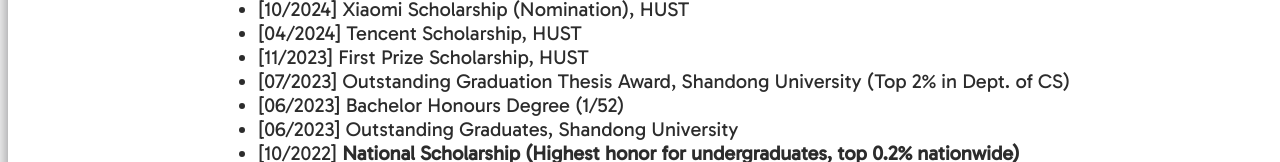
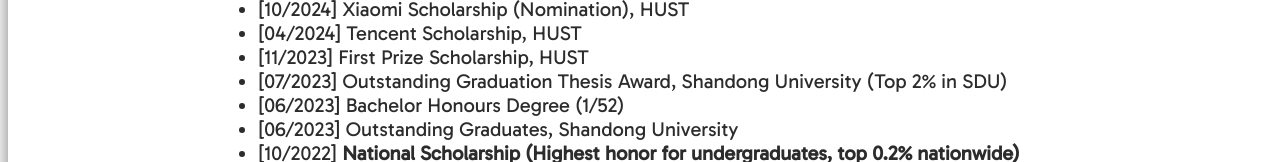
Before and after one commit to xhanxu/xhanxu.github.io, a plain HTML site: page index.html in a window 1280 px wide. Shown: the part 2773-2935 px from the top of the page. Drawn offline with nearby package versions, Linux system fonts and the light colour scheme; no server answers; some icons are missing.

Commit message:
Update index.html

```diff
--- a/index.html
+++ b/index.html
@@ -719,7 +719,7 @@
           </li>
           <li>
             [07/2023]
-            Outstanding Graduation Thesis Award, Shandong University (Top 2% in Dept. of CS)
+            Outstanding Graduation Thesis Award, Shandong University (Top 2% in SDU)
           </li>
           <li>
             [06/2023]
```
